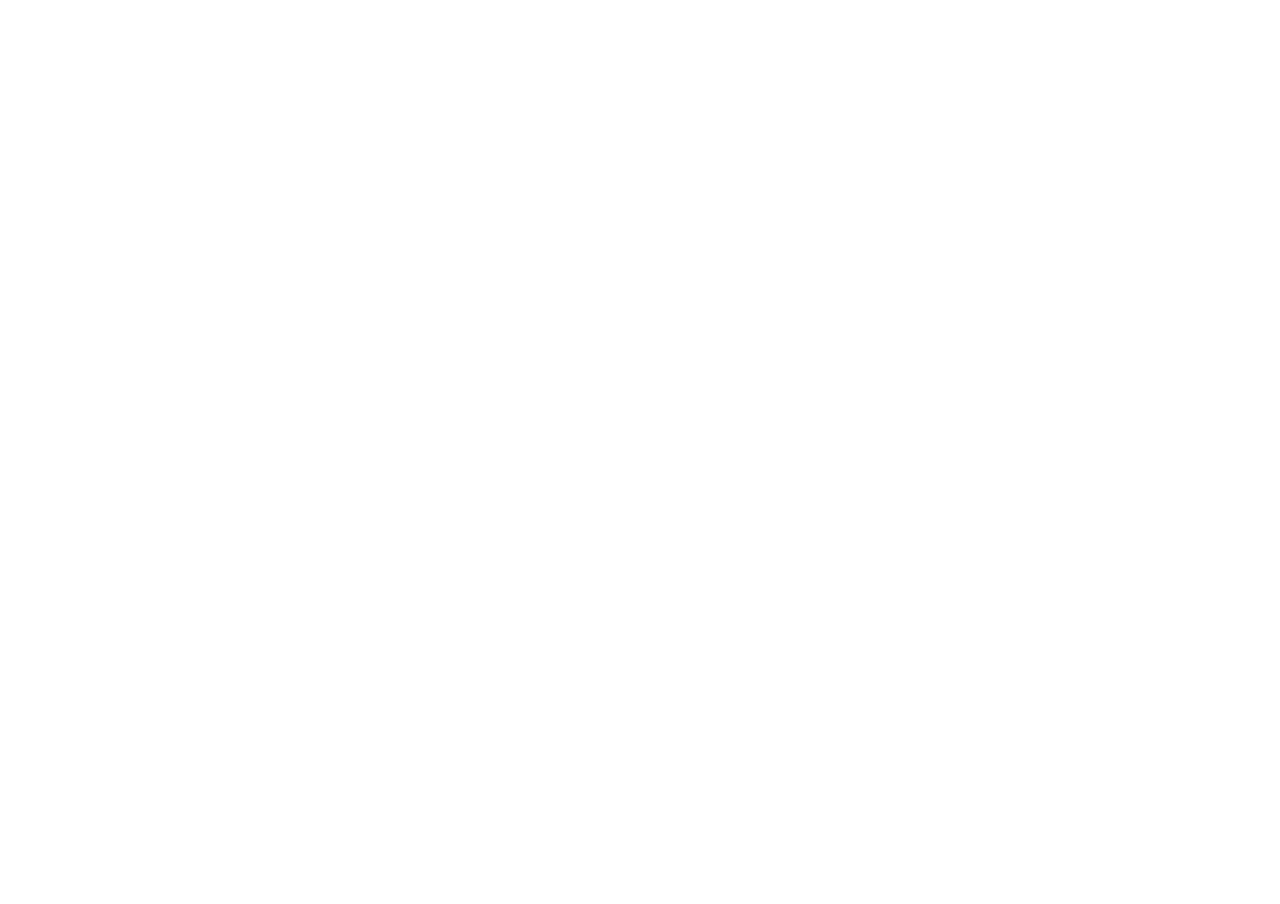
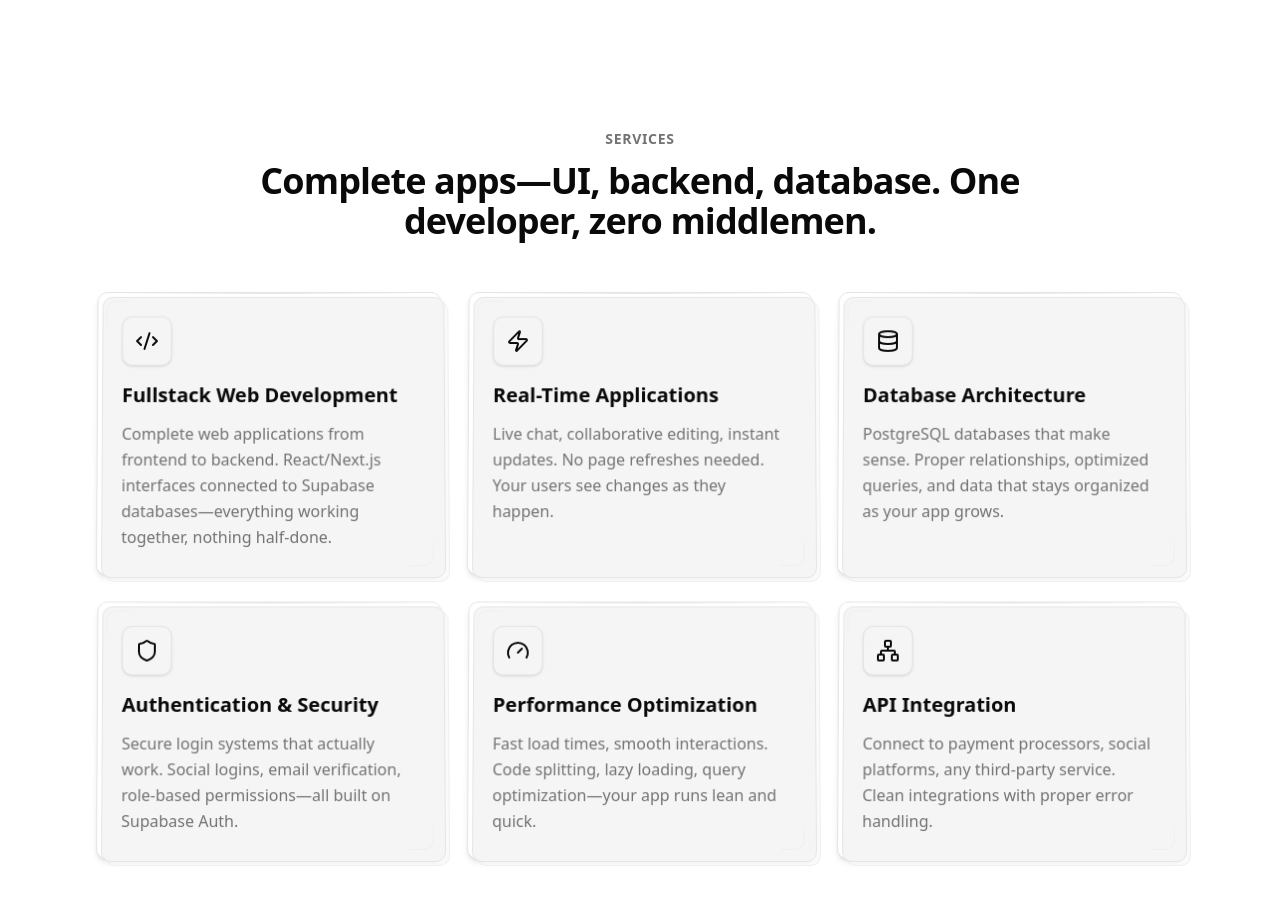
Before and after one commit to JOSEPH-Inalegwu/joseph-portfolio, a Next.js app: page / in a window 1280 px wide. Shown: the part 760-1664 px from the top of the page. Before the commit the page ends 809 px from the top, so only its background shows below. Built offline with nearby package versions, Linux system fonts and the light colour scheme.

Commit message:
feat: Implement Services section components, and initialize the main page.

```diff
--- a/app/page.tsx
+++ b/app/page.tsx
@@ -1,11 +1,13 @@
 import { Hero } from "@/components/sections/hero"
 import { Navbar } from "@/components/layout/navbar"
+import { Services } from "@/components/sections/services"
 
 export default function Home() {
   return (
     <main>
       <Navbar />
       <Hero />
+      <Services />
     </main>
   )
 }
--- a/components/layout/navbar.tsx
+++ b/components/layout/navbar.tsx
@@ -8,8 +8,8 @@
 const navItems = [
     { label: "About", href: "#about" },
     { label: "Services", href: "#services" },
+    { label: "Projects", href: "#projects" },
     { label: "Education", href: "#education" },
-    { label: "Projects", href: "#projects" },
     { label: "Contact", href: "#contact" },
 ] as const
 
--- /dev/null
+++ b/components/sections/services.tsx
@@ -0,0 +1,123 @@
+"use client"
+
+import * as React from "react"
+import { Code2, Zap, Database, Shield, Gauge, Network } from "lucide-react"
+
+const services = [
+    {
+        id: 1,
+        title: "Fullstack Web Development",
+        description:
+            "Complete web applications from frontend to backend. React/Next.js interfaces connected to Supabase databases—everything working together, nothing half-done.",
+        icon: Code2,
+    },
+    {
+        id: 2,
+        title: "Real-Time Applications",
+        description:
+            "Live chat, collaborative editing, instant updates. No page refreshes needed. Your users see changes as they happen.",
+        icon: Zap,
+    },
+    {
+        id: 3,
+        title: "Database Architecture",
+        description:
+            "PostgreSQL databases that make sense. Proper relationships, optimized queries, and data that stays organized as your app grows.",
+        icon: Database,
+    },
+    {
+        id: 4,
+        title: "Authentication & Security",
+        description:
+            "Secure login systems that actually work. Social logins, email verification, role-based permissions—all built on Supabase Auth.",
+        icon: Shield,
+    },
+    {
+        id: 5,
+        title: "Performance Optimization",
+        description:
+            "Fast load times, smooth interactions. Code splitting, lazy loading, query optimization—your app runs lean and quick.",
+        icon: Gauge,
+    },
+    {
+        id: 6,
+        title: "API Integration",
+        description:
+            "Connect to payment processors, social platforms, any third-party service. Clean integrations with proper error handling.",
+        icon: Network,
+    },
+]
+
+export function Services() {
+    return (
+        <section
+            id="services"
+            aria-labelledby="services-heading"
+            className="relative overflow-hidden"
+        >
+            <div className="pointer-events-none absolute inset-0 -z-10">
+                <div className="absolute inset-0 bg-[linear-gradient(to_right,hsl(var(--border))_1px,transparent_1px),linear-gradient(to_bottom,hsl(var(--border))_1px,transparent_1px)] bg-[size:72px_72px] opacity-[0.18]" />
+            </div>
+
+            <div className="mx-auto max-w-6xl px-4 sm:px-6 lg:px-8 py-20">
+                <div className="space-y-12">
+                    {/* Header */}
+                    <div className="space-y-3 text-center">
+                        <p className="text-sm font-semibold tracking-wider text-muted-foreground">
+                            SERVICES
+                        </p>
+                        <h2
+                            id="services-heading"
+                            className="text-3xl font-bold tracking-tight sm:text-4xl text-foreground max-w-3xl mx-auto"
+                        >
+                            Complete apps—UI, backend, database. One developer, zero middlemen.
+                        </h2>
+                    </div>
+
+                    {/* Services Grid */}
+                    <div className="grid gap-6 md:grid-cols-2 lg:grid-cols-3">
+                        {services.map((service) => {
+                            const Icon = service.icon
+                            return (
+                                <article
+                                    key={service.id}
+                                    className="group relative rounded-lg border border-border bg-background p-6 shadow-md transition-all duration-300 hover:-translate-y-2 hover:shadow-xl"
+                                    style={{
+                                        transform: "perspective(1000px) rotateX(2deg)",
+                                        transformOrigin: "bottom",
+                                    }}
+                                >
+                                    {/* Layered depth effect */}
+                                    <div className="absolute inset-0 -z-10 rounded-lg border border-border bg-muted translate-x-1 translate-y-1" />
+                                    <div className="absolute inset-0 -z-20 rounded-lg border border-border/50 bg-muted/50 translate-x-2 translate-y-2" />
+
+                                    {/* Top edge highlight */}
+                                    <div className="absolute top-0 left-4 right-4 h-px bg-gradient-to-r from-transparent via-border to-transparent" />
+
+                                    {/* Icon container with depth */}
+                                    <div className="mb-4">
+                                        <div className="inline-flex rounded-lg bg-muted p-3 shadow-sm border border-border">
+                                            <Icon className="h-6 w-6 text-foreground" />
+                                        </div>
+                                    </div>
+
+                                    <h3 className="text-xl font-semibold text-foreground mb-3">
+                                        {service.title}
+                                    </h3>
+
+                                    <p className="text-muted-foreground leading-relaxed">
+                                        {service.description}
+                                    </p>
+
+                                    {/* Corner accents */}
+                                    <div className="absolute bottom-2 right-2 w-6 h-6 border-r border-b border-border/40 rounded-br-lg" />
+                                    <div className="absolute top-2 left-2 w-6 h-6 border-l border-t border-border/40 rounded-tl-lg" />
+                                </article>
+                            )
+                        })}
+                    </div>
+                </div>
+            </div>
+        </section>
+    )
+}
```
